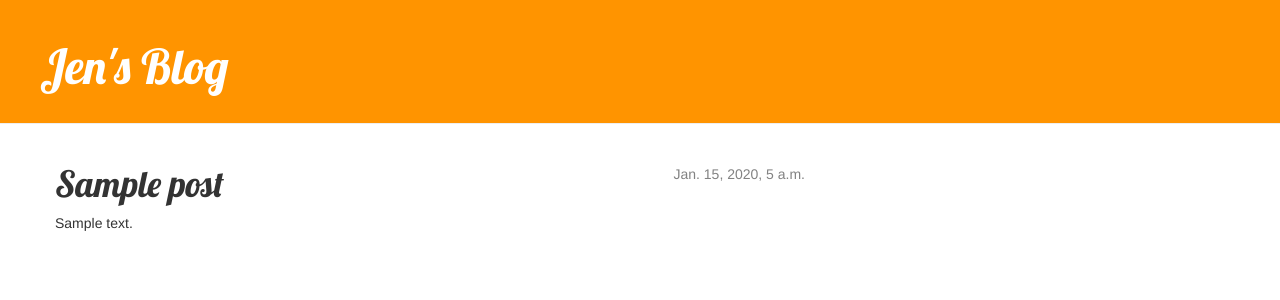
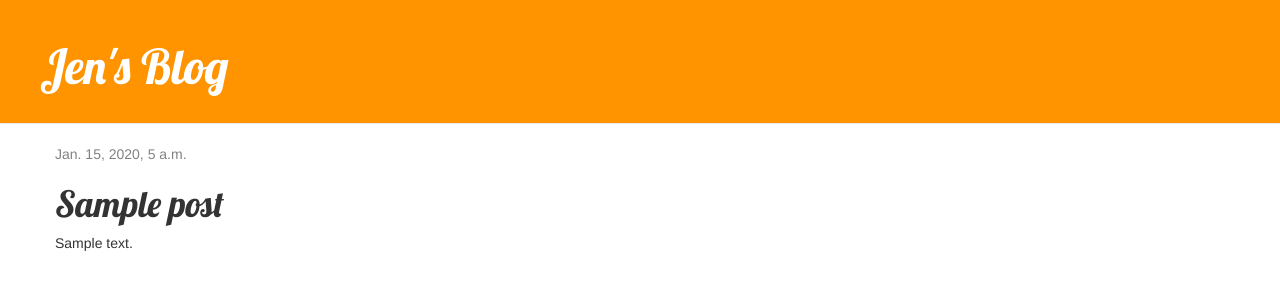
Before and after one commit to jddionisio/my-first-blog, a Django app: page /post/1/ in a window 1280 px wide. Shown: the top 300 px of the page. Run offline with Django 3.2, Linux system fonts and the light colour scheme; tables that the repository leaves empty hold one stand-in row (values such as "Sample post"); some libraries are stand-ins or nearby versions.

Commit message:
Fixed the CSS for date floats.

```diff
--- a/blog/static/css/blog.css
+++ b/blog/static/css/blog.css
@@ -26,7 +26,6 @@ h1, h2, h3, h4 {
 
 .date {
     color: #828282;
-    float: right;
 }
 
 .save {
```
